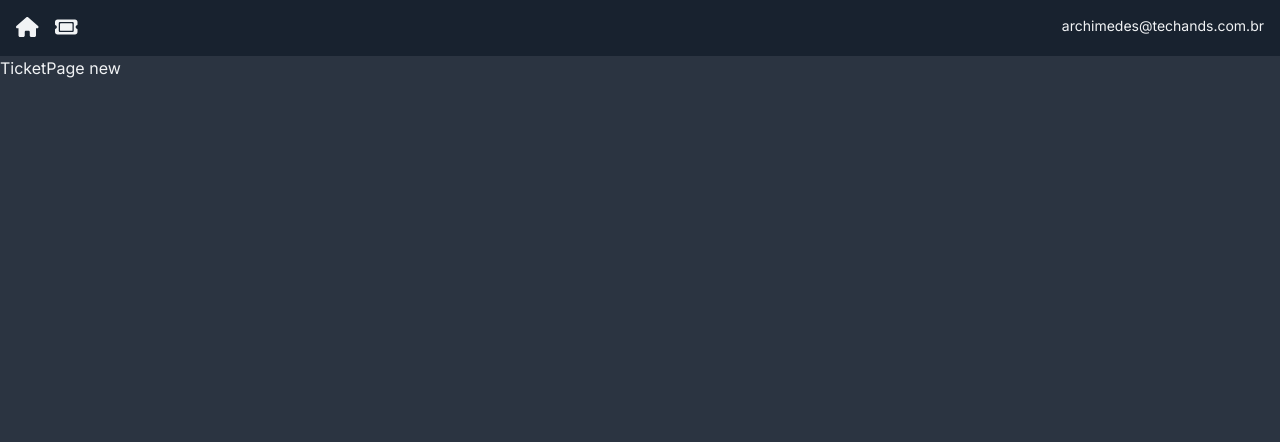
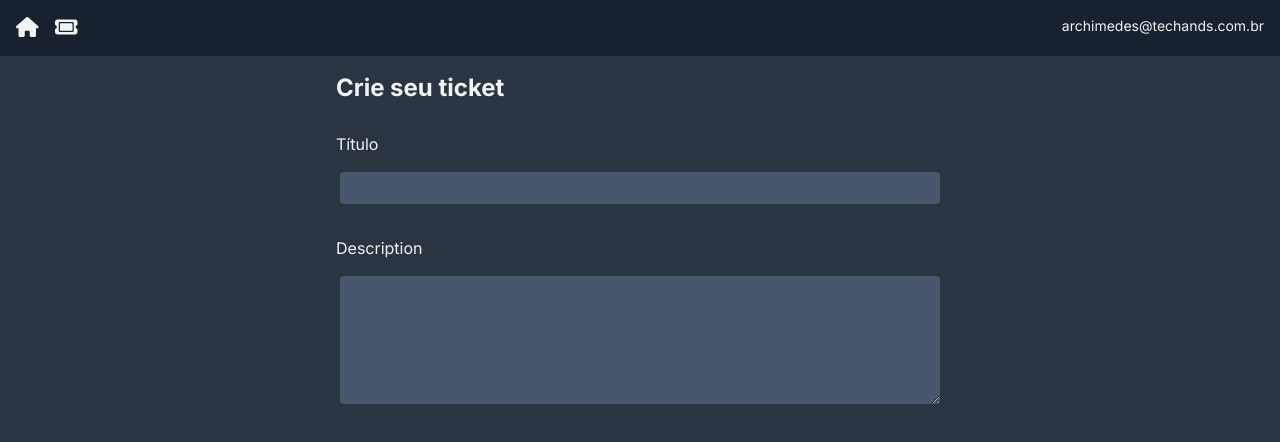
Before and after one commit to ArchimedesRocha/app_Ticketing, a Next.js app: page /TicketPage/new in a window 1280 px wide. Shown: the top 442 px of the page. Built offline with nearby package versions, Linux system fonts and the light colour scheme.

Commit message:
Connect DB and Init Form Request

```diff
--- /dev/null
+++ b/app/(components)/TicketForm.jsx
@@ -0,0 +1,63 @@
+"use client";
+
+import { useRouter } from "next/navigation";
+import React, { useState } from "react";
+const TicketForm = () => {
+  const handleChange = (e) => {
+    const value = e.target.value;
+    const name = e.target.name;
+
+    setFormData((prevState) => ({
+      ...prevState,
+      [name]: value,
+    }));
+  };
+
+  const handleSubmit = () => {
+    console.log("submitted");
+  };
+
+  const startingTicketData = {
+    title: "",
+    description: "",
+    priority: 1,
+    progress: 0,
+    status: "não iniciado",
+    category: "Problema na rota Checkout",
+  };
+
+  const [formData, setFormData] = useState(startingTicketData);
+
+  return (
+    <div className="flex justify-center">
+      <form
+        className="flex flex-col gap-3 w-1/2"
+        method="post"
+        onSubmit={handleSubmit}
+      >
+        <h3>Crie seu ticket</h3>
+        <label htmlFor="">Título</label>
+        <input
+          id="title"
+          name="title"
+          type="text"
+          onChange={handleChange}
+          required={true}
+          value={formData.title}
+        />
+
+        <label htmlFor="">Description</label>
+        <textarea
+          id="description"
+          name="description"
+          onChange={handleChange}
+          required={true}
+          value={formData.description}
+          rows="5"
+        />
+      </form>
+    </div>
+  );
+};
+
+export default TicketForm;
--- /dev/null
+++ b/app/(models)/ticket.js
@@ -0,0 +1,23 @@
+import mongoose, { Schema } from "mongoose";
+
+mongoose.connect(process.env.MONGODB_URI);
+mongoose.Promise = global.Promise;
+
+const ticketSchema = new Schema(
+  {
+    title: String,
+    description: String,
+    category: String,
+    priority: Number,
+    progress: Number,
+    status: String,
+    active: Boolean,
+  },
+
+  {
+    timestamps: true,
+  }
+);
+
+const Ticket = mongoose.models.Ticket || mongoose.model("Ticket", ticketSchema);
+export default Ticket;
--- a/app/TicketPage/[id]/page.jsx
+++ b/app/TicketPage/[id]/page.jsx
@@ -1,5 +1,8 @@
+import TicketForm from "@/app/(components)/TicketForm";
+
 const TicketPage = ({ params }) => {
-  return <div>TicketPage {params.id}</div>;
+  return <TicketForm />;
+  // <div>TicketPage {params.id}</div>
 };
 
 export default TicketPage;
--- /dev/null
+++ b/app/api/route.js
@@ -0,0 +1,14 @@
+import Ticket from "../(models)/ticket";
+import { NextResponse } from "next/server";
+
+export async function POST(req) {
+  try {
+    const body = await req.json();
+    const ticketData = body.formData;
+    await Ticket.create(ticketData);
+
+    return NextResponse.json({ message: "Ticket Created" }, { status: 201 });
+  } catch (error) {
+    return NextResponse.json({ message: "error", error }, { status: 500 });
+  }
+}
--- a/app/globals.css
+++ b/app/globals.css
@@ -30,6 +30,20 @@
   p {
     @apply text-sm text-default-text;
   }
+
+  form {
+    @apply rounded-xl p-4
+  }
+
+  label {
+    @apply mt-4
+  }
+
+  input,
+  select,
+  textarea {
+    @apply m-1 rounded bg-card p-1;
+  }
 }
 
 @layer components {
--- a/package.json
+++ b/package.json
@@ -14,6 +14,9 @@
     "autoprefixer": "10.4.20",
     "eslint": "8.57.1",
     "eslint-config-next": "14.2.14",
+    "mongodb": "^6.9.0",
+    "mongoose": "^8.7.1",
+    "mongose": "^0.0.2-security",
     "next": "14.2.14",
     "postcss": "8.4.47",
     "react": "18.3.1",
```
Also changed, not shown: 1 other file (tests, documents, lock files or other folders).
